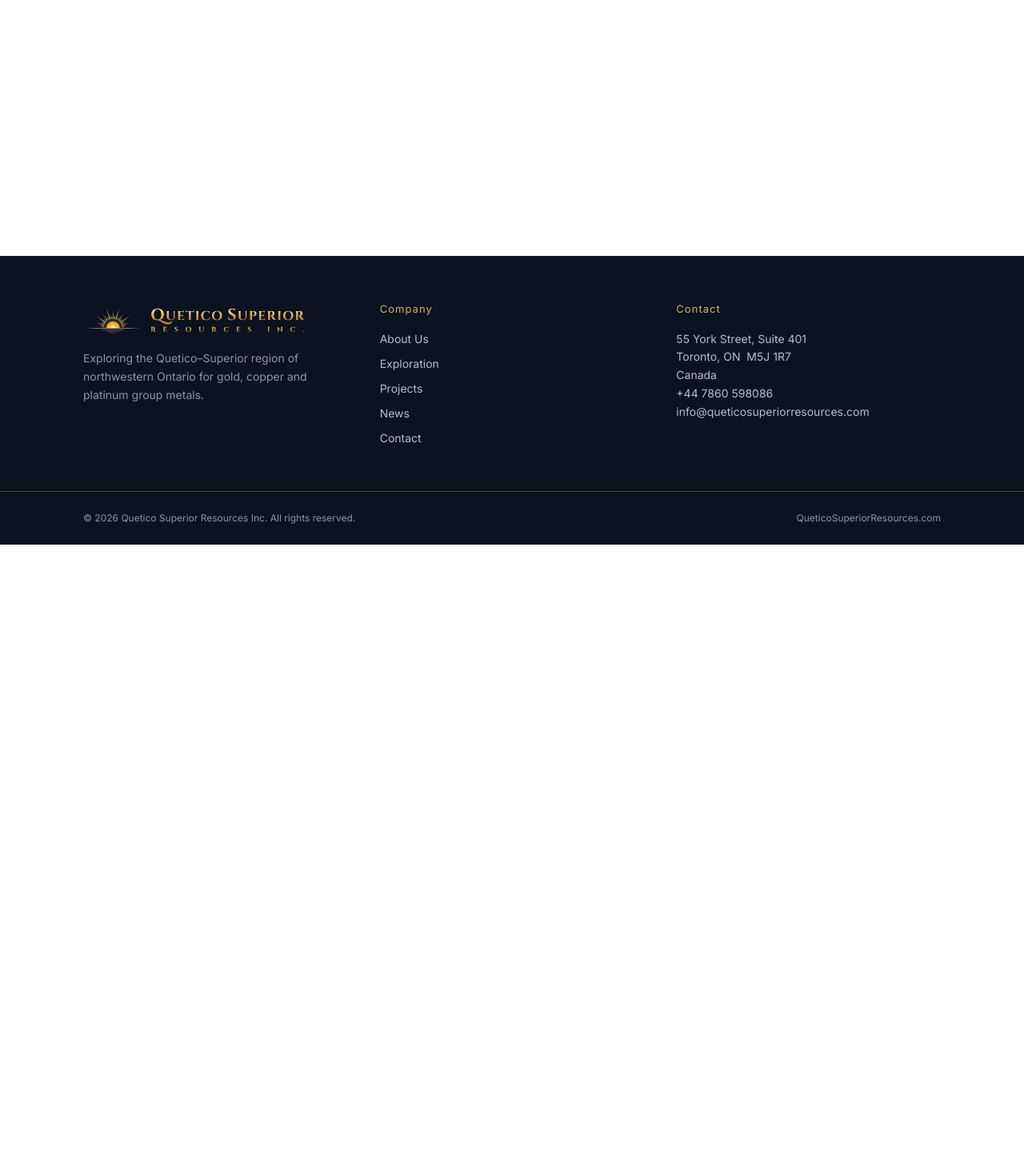
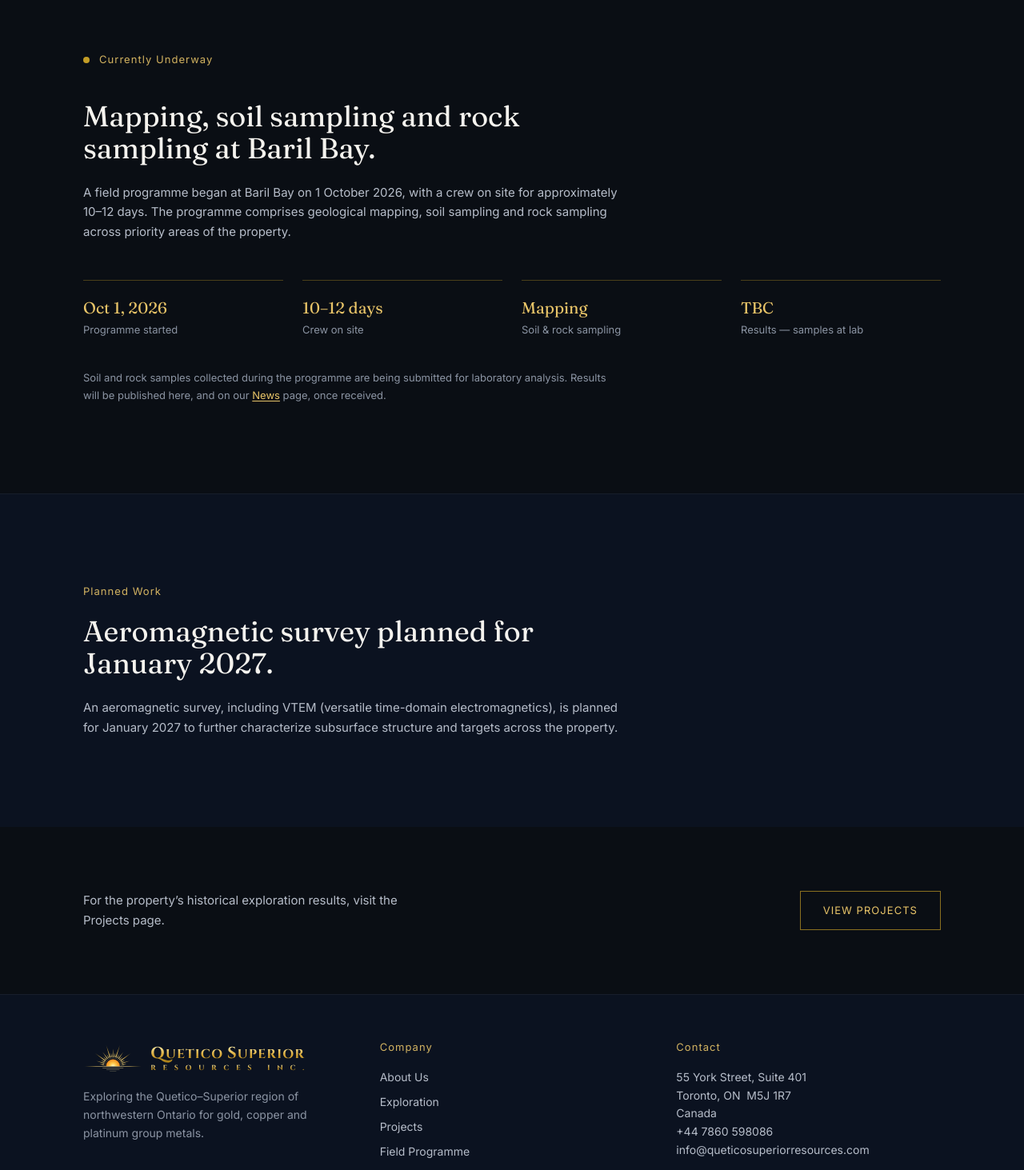
Before and after one commit to sadafmashorihyd-cmd/quetico-superior-resources, a Next.js app: page /field-programme in a window 1280 px wide. Before the commit this address had no page. Shown: the part 560-2023 px from the top of the page at 80% size. Before the commit the page ends 1241 px from the top, so only its background shows below. Built offline with nearby package versions, Linux system fonts and the light colour scheme.

Commit message:
Add field programme content and website updates

```diff
--- /dev/null
+++ b/app/field-programme/page.tsx
@@ -0,0 +1,114 @@
+import type { Metadata } from "next";
+import Link from "next/link";
+import PageHeader from "@/components/PageHeader";
+
+export const metadata: Metadata = {
+    title: "Field Programme",
+    description:
+        "The current field programme at Baril Bay — mapping, soil sampling and rock sampling — and planned exploration work for Quetico Superior Resources Inc.",
+};
+
+export default function FieldProgrammePage() {
+    return (
+        <>
+            <PageHeader
+                eyebrow="Field Programme"
+                title="Our current field programme at Baril Bay."
+                intro="A live record of exploration work as it happens on the ground, separate from the property's historical results."
+            />
+
+            {/* Current programme */}
+            <section className="bg-ink py-24 md:py-28">
+                <div className="container-site">
+                    <div className="mb-10 flex items-center gap-3">
+                        <span className="h-2 w-2 shrink-0 animate-pulse rounded-full bg-gold" />
+                        <p className="label-strata">Currently Underway</p>
+                    </div>
+                    <h2 className="font-display text-3xl md:text-4xl leading-snug max-w-2xl">
+                        Mapping, soil sampling and rock sampling at Baril Bay.
+                    </h2>
+                    <p className="mt-6 max-w-2xl text-[15px] leading-relaxed text-slate-light">
+                        A field programme began at Baril Bay on 1 October 2026, with a
+                        crew on site for approximately 10&ndash;12 days. The programme
+                        comprises geological mapping, soil sampling and rock sampling
+                        across priority areas of the property.
+                    </p>
+
+                    <div className="mt-12 grid grid-cols-2 gap-6 md:grid-cols-4">
+                        <div className="border-t border-gold-dim/50 pt-5">
+                            <p className="font-display text-xl text-gold-light">
+                                Oct 1, 2026
+                            </p>
+                            <p className="mt-1 text-[13px] text-slate">Programme started</p>
+                        </div>
+                        <div className="border-t border-gold-dim/50 pt-5">
+                            <p className="font-display text-xl text-gold-light">
+                                10&ndash;12 days
+                            </p>
+                            <p className="mt-1 text-[13px] text-slate">Crew on site</p>
+                        </div>
+                        <div className="border-t border-gold-dim/50 pt-5">
+                            <p className="font-display text-xl text-gold-light">
+                                Mapping
+                            </p>
+                            <p className="mt-1 text-[13px] text-slate">
+                                Soil &amp; rock sampling
+                            </p>
+                        </div>
+                        <div className="border-t border-gold-dim/50 pt-5">
+                            <p className="font-display text-xl text-gold-light">TBC</p>
+                            <p className="mt-1 text-[13px] text-slate">
+                                Results &mdash; samples at lab
+                            </p>
+                        </div>
+                    </div>
+
+                    <p className="mt-10 max-w-2xl text-[13px] leading-relaxed text-slate">
+                        Soil and rock samples collected during the programme are being
+                        submitted for laboratory analysis. Results will be published
+                        here, and on our{" "}
+                        <Link
+                            href="/news"
+                            className="text-gold-light underline underline-offset-2 hover:text-paper transition-colors"
+                        >
+                            News
+                        </Link>{" "}
+                        page, once received.
+                    </p>
+                </div>
+            </section>
+
+            {/* Planned work */}
+            <section className="border-t border-white/5 bg-ink-900 py-24 md:py-28">
+                <div className="container-site">
+                    <p className="label-strata mb-5">Planned Work</p>
+                    <h2 className="font-display text-3xl md:text-4xl leading-snug max-w-2xl">
+                        Aeromagnetic survey planned for January 2027.
+                    </h2>
+                    <p className="mt-6 max-w-2xl text-[15px] leading-relaxed text-slate-light">
+                        An aeromagnetic survey, including VTEM (versatile time-domain
+                        electromagnetics), is planned for January 2027 to further
+                        characterize subsurface structure and targets across the
+                        property.
+                    </p>
+                </div>
+            </section>
+
+            {/* Links out */}
+            <section className="bg-ink py-20">
+                <div className="container-site flex flex-col items-start gap-6 md:flex-row md:items-center md:justify-between">
+                    <p className="max-w-md text-[15px] leading-relaxed text-slate-light">
+                        For the property&rsquo;s historical exploration results, visit
+                        the Projects page.
+                    </p>
+                    <Link
+                        href="/projects"
+                        className="inline-flex items-center border border-gold-dim px-7 py-3.5 text-[13px] tracking-wide2 uppercase text-gold-light hover:border-gold hover:text-paper transition-colors whitespace-nowrap"
+                    >
+                        View Projects
+                    </Link>
+                </div>
+            </section>
+        </>
+    );
+}
--- a/app/news/page.tsx
+++ b/app/news/page.tsx
@@ -23,7 +23,20 @@ type NewsItem = {
 //     summary: "One or two sentences about the update.",
 //     href: "/news/example.pdf", // optional
 //   },
-const NEWS: NewsItem[] = [];
+const NEWS: NewsItem[] = [
+  {
+    date: "1 October 2026",
+    title: "Field Programme Commences at Baril Bay",
+    summary:
+      "A 10–12 day field programme is underway at Baril Bay, comprising geological mapping, soil sampling and rock sampling. Samples have been submitted for laboratory analysis; results are pending.",
+  },
+  {
+    date: "October 2026",
+    title: "Aeromagnetic Survey Planned for January 2027",
+    summary:
+      "An aeromagnetic survey, including VTEM (versatile time-domain electromagnetics), is planned for January 2027 to further characterize subsurface structure and targets at Baril Bay.",
+  },
+];
 
 export default function NewsPage() {
   return (
--- a/app/page.tsx
+++ b/app/page.tsx
@@ -20,6 +20,13 @@ export default function HomePage() {
         <div className="absolute inset-0 bg-gradient-to-r from-ink/30 via-transparent to-transparent" />
 
         <div className="container-site relative flex flex-col justify-end pb-14 pt-24 md:h-full md:pb-20 md:pt-0">
+          <Link
+            href="/field-programme"
+            className="mb-5 inline-flex w-fit items-center gap-2.5 border border-gold-dim/70 bg-ink/60 px-4 py-2 text-[12px] tracking-wide2 uppercase text-gold-light backdrop-blur-sm drop-shadow-[0_2px_6px_rgba(0,0,0,0.65)] hover:border-gold hover:text-paper transition-colors"
+          >
+            <span className="h-1.5 w-1.5 shrink-0 animate-pulse rounded-full bg-gold" />
+            Mapping · Soil Sampling · Rock Sampling — Currently Underway
+          </Link>
           <p className="label-strata mb-6 drop-shadow-[0_2px_6px_rgba(0,0,0,0.65)]">Quetico–Superior Region · Northwestern Ontario</p>
           <h1 className="font-display text-4xl italic leading-[1.15] text-paper drop-shadow-[0_2px_14px_rgba(0,0,0,0.8)] sm:text-5xl md:text-6xl md:max-w-3xl">
             A new dawn emerges in the Quetico, exploring for Gold, Copper &amp;
--- a/app/projects/page.tsx
+++ b/app/projects/page.tsx
@@ -1,5 +1,6 @@
 import type { Metadata } from "next";
 import Image from "next/image";
+import Link from "next/link";
 import PageHeader from "@/components/PageHeader";
 
 export const metadata: Metadata = {
@@ -103,13 +104,43 @@ export default function ProjectsPage() {
         </div>
       </section>
 
+      {/* Current Programme */}
+      <section className="border-t border-white/5 bg-ink py-24 md:py-28">
+        <div className="container-site">
+          <div className="mb-5 flex items-center gap-3">
+            <span className="h-2 w-2 shrink-0 animate-pulse rounded-full bg-gold" />
+            <p className="label-strata">Current Programme</p>
+          </div>
+          <h2 className="font-display text-3xl md:text-4xl leading-snug max-w-2xl">
+            Mapping, soil sampling and rock sampling &mdash; underway now.
+          </h2>
+          <p className="mt-6 max-w-2xl text-[15px] leading-relaxed text-slate-light">
+            A field programme began at Baril Bay on 1 October 2026, with a
+            crew on site for approximately 10&ndash;12 days, comprising
+            geological mapping, soil sampling and rock sampling. Samples
+            have been submitted for laboratory analysis; results are
+            pending.
+          </p>
+          <Link
+            href="/field-programme"
+            className="mt-7 inline-flex items-center border border-gold-dim px-7 py-3.5 text-[13px] tracking-wide2 uppercase text-gold-light hover:border-gold hover:text-paper transition-colors"
+          >
+            View Field Programme
+          </Link>
+        </div>
+      </section>
+
       {/* Results */}
-      <section className="border-t border-white/5 bg-ink-900 py-24 md:py-28">
+      <section className="border-t border-white/5 bg-ink py-24 md:py-28">
         <div className="container-site">
-          <p className="label-strata mb-5">Exploration Results</p>
+          <p className="label-strata mb-5">Historical Exploration Results</p>
           <h2 className="font-display text-3xl md:text-4xl leading-snug max-w-2xl">
             A history of anomalous to high-grade gold values.
           </h2>
+          <p className="mt-4 max-w-2xl text-[13px] text-slate">
+            Prior programmes (2008&ndash;2025), separate from the current
+            field programme above.
+          </p>
 
           <div className="mt-10 overflow-x-auto">
             <table className="w-full min-w-[420px] border-collapse text-left text-[14px]">
@@ -200,9 +231,8 @@ export default function ProjectsPage() {
             {GALLERY.map((item) => (
               <figure
                 key={item.src}
-                className={`relative overflow-hidden border border-white/5 bg-ink-900 ${
-                  item.tall ? "row-span-2 aspect-[3/4]" : "aspect-[4/3]"
-                }`}
+                className={`relative overflow-hidden border border-white/5 bg-ink-900 ${item.tall ? "row-span-2 aspect-[3/4]" : "aspect-[4/3]"
+                  }`}
               >
                 <Image
                   src={item.src}
--- a/app/sitemap.ts
+++ b/app/sitemap.ts
@@ -2,7 +2,7 @@ import type { MetadataRoute } from "next";
 
 export default function sitemap(): MetadataRoute.Sitemap {
   const base = "https://queticosuperiorresources.com";
-  const routes = ["", "/about", "/exploration", "/projects", "/news", "/contact"];
+  const routes = ["", "/about", "/exploration", "/projects", "/field-programme", "/news", "/contact"];
 
   return routes.map((route) => ({
     url: `${base}${route}`,
--- a/components/Footer.tsx
+++ b/components/Footer.tsx
@@ -21,6 +21,7 @@ export default function Footer() {
             <li><Link href="/about" className="hover:text-gold-light transition-colors">About Us</Link></li>
             <li><Link href="/exploration" className="hover:text-gold-light transition-colors">Exploration</Link></li>
             <li><Link href="/projects" className="hover:text-gold-light transition-colors">Projects</Link></li>
+            <li><Link href="/field-programme" className="hover:text-gold-light transition-colors">Field Programme</Link></li>
             <li><Link href="/news" className="hover:text-gold-light transition-colors">News</Link></li>
             <li><Link href="/contact" className="hover:text-gold-light transition-colors">Contact</Link></li>
           </ul>
--- a/components/Header.tsx
+++ b/components/Header.tsx
@@ -9,6 +9,7 @@ const NAV = [
   { href: "/about", label: "About Us" },
   { href: "/exploration", label: "Exploration" },
   { href: "/projects", label: "Projects" },
+  { href: "/field-programme", label: "Field Programme" },
   { href: "/news", label: "News" },
   { href: "/contact", label: "Contact" },
 ];
@@ -48,19 +49,16 @@ export default function Header() {
           className="md:hidden flex flex-col gap-1.5 p-2"
         >
           <span
-            className={`block h-px w-6 bg-gold-light transition-transform ${
-              open ? "translate-y-[7px] rotate-45" : ""
-            }`}
+            className={`block h-px w-6 bg-gold-light transition-transform ${open ? "translate-y-[7px] rotate-45" : ""
+              }`}
           />
           <span
-            className={`block h-px w-6 bg-gold-light transition-opacity ${
-              open ? "opacity-0" : "opacity-100"
-            }`}
+            className={`block h-px w-6 bg-gold-light transition-opacity ${open ? "opacity-0" : "opacity-100"
+              }`}
           />
           <span
-            className={`block h-px w-6 bg-gold-light transition-transform ${
-              open ? "-translate-y-[7px] -rotate-45" : ""
-            }`}
+            className={`block h-px w-6 bg-gold-light transition-transform ${open ? "-translate-y-[7px] -rotate-45" : ""
+              }`}
           />
         </button>
       </div>
```
